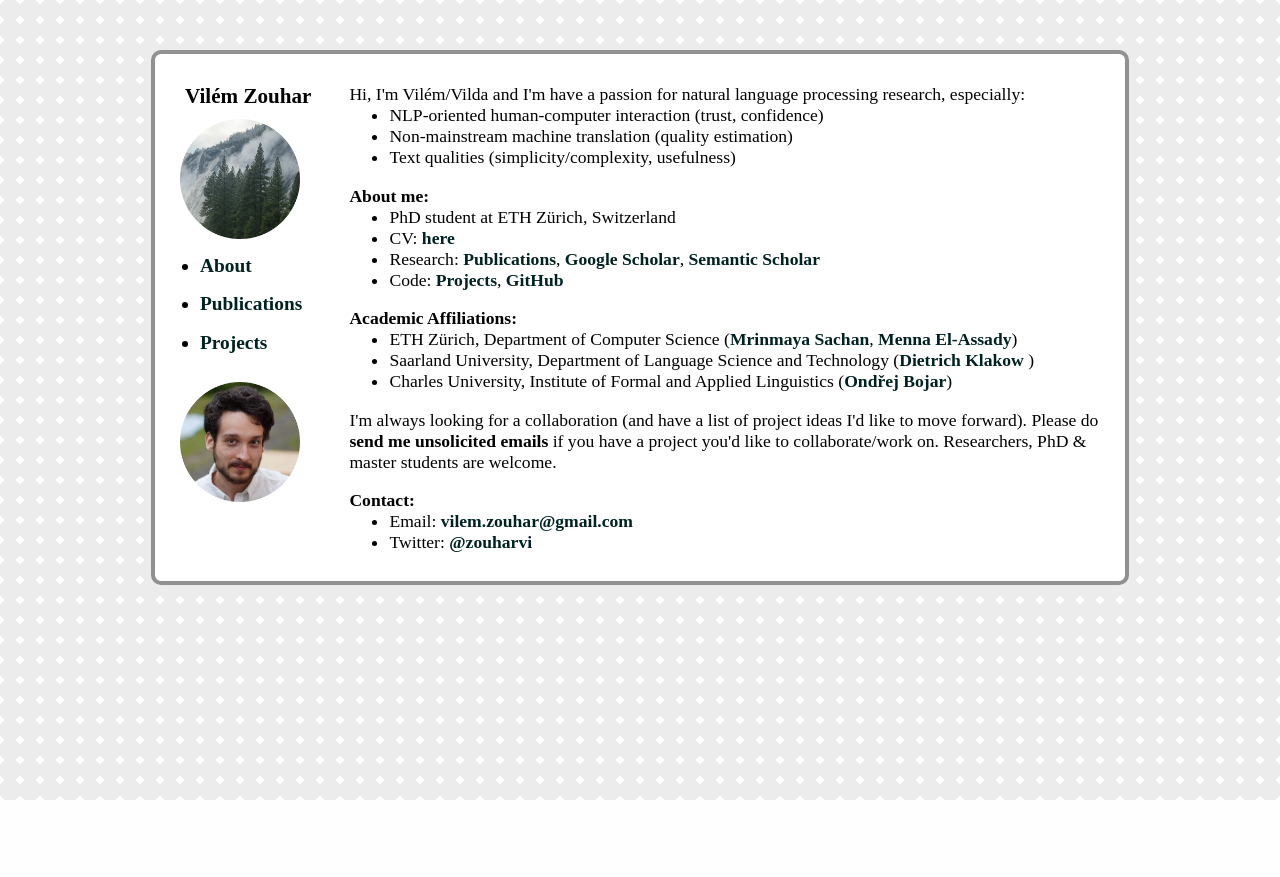
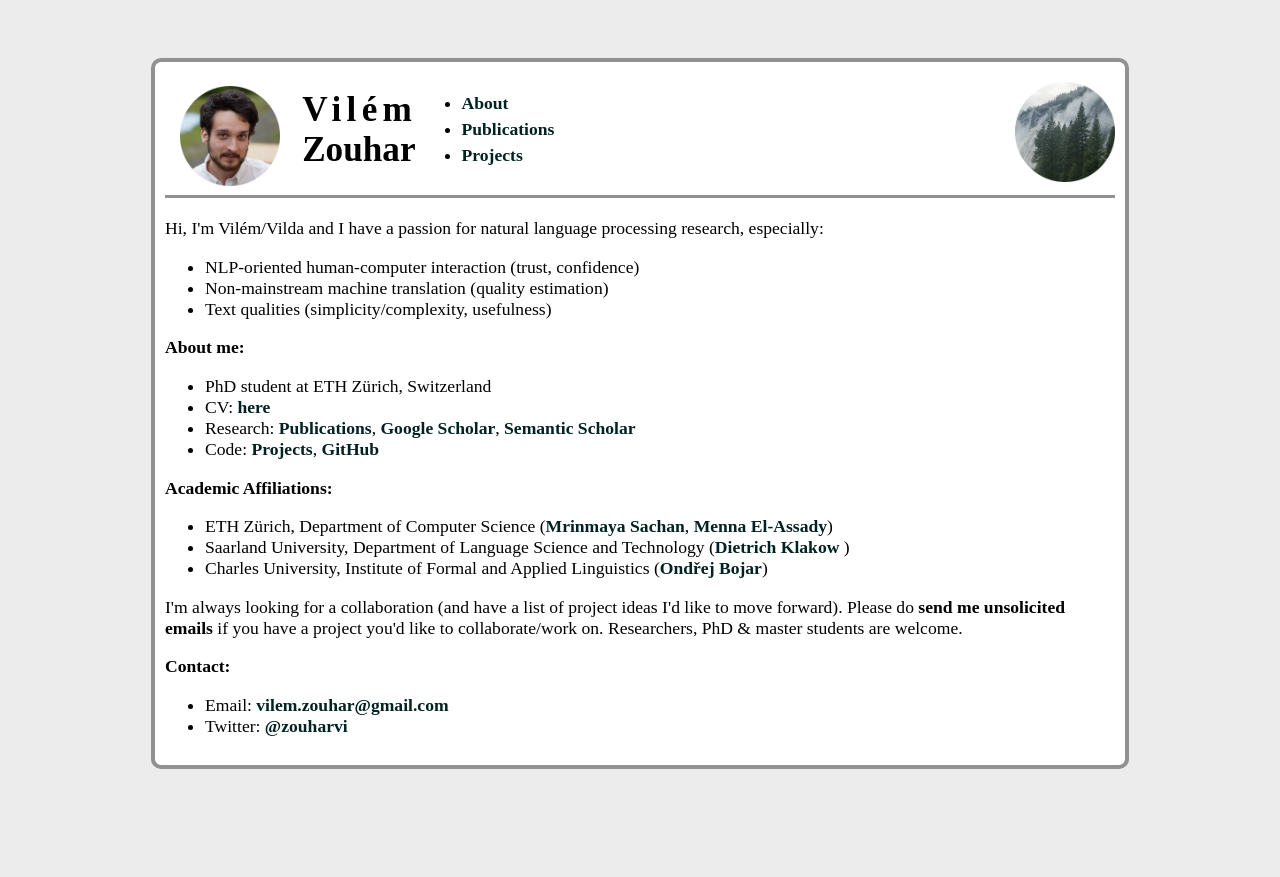
Before and after one commit to zouharvi/zouharvi, a PHP site: page /?p=1 in a window 1280 px wide. Before the commit the page ends 800 px from the top, so only its background shows below. Run offline with PHP 8.4, Linux system fonts and the light colour scheme; some web fonts are replaced.

Commit message:
update style

```diff
--- a/index.php
+++ b/index.php
@@ -9,7 +9,7 @@
   <meta name="author" content="Vilém Zouhar">
   <link href="https://fonts.googleapis.com/css2?family=Inria+Sans" rel="stylesheet">
   <link href="https://fonts.googleapis.com/css2?family=Inria+Serif" rel="stylesheet">
-  <link rel='stylesheet' type='text/css'  href='src/style.css?v=4'>
+  <link rel='stylesheet' type='text/css'  href='src/style.css?v=5'>
   <link rel='icon'       type='image/png' href='src/favicon.png'>
   <title>(Vilda) Vilém Zouhar</title>
   <meta name="viewport" content="width=550px">
@@ -27,27 +27,11 @@
 
 <body style='padding-top: 50px; padding-bottom: 100px;'>
   <div id='whole'>
-    <div id='menu'>
-      <header id='name' style='margin-left: 20px; margin-top: 20px; font-size: 1.2em;'>
-        <a href="/" style="color: black;">Vilém Zouhar</a>
-      </header>
-      <img
-        src='src/portrait_2.webp'
-        alt='photo of mountains and trees'
-        style='width: 120px; margin-left: 15px; margin-top: 10px;'
-      >
-      <nav style="width: 150px; margin-left: -5px; display: inline-block;">
-        <br>
-        <ul>
-          <li><a href='?p=about'>About</a></li>
-          <li><a href='?p=publications'>Publications</a>
-          <li><a href='?p=projects'>Projects</a>
-        </ul>
-      </nav>
+    <div id='menu' style="width: 100%; vertical-align: top">
       <img
         src='src/portrait_1.webp'
         alt='photo of Vilém'
-        style='width: 120px; margin-left: 15px;'
+        style='width: 100px; margin-left: 15px;'
         onmouseover="this.src='src/portrait_3.webp'"
         onmouseout="this.src='src/portrait_1.webp'"
       >
@@ -55,9 +39,28 @@
         src='src/portrait_3.webp'
         style="width:0px"
       >
+      <header id='name' style='font-size: 2em; display: inline-block; margin-left: 10pt;'>
+        <a href="/" style="color: black;">
+          <span style="letter-spacing: 0.15em;">Vilém</span>
+            <br>Zouhar
+        </a>
+      </header>
+      <span id="header_nothing"></span>
+      <ul style="display: inline-block; text-align: left;">
+        <li><a href='?p=about'>About</a></li>
+        <li><a href='?p=publications'>Publications</a></li>
+        <li><a href='?p=projects'>Projects</a></li>
+      </ul>
+      <img
+        id="img_trees"
+        src='src/portrait_2.webp'
+        alt='photo of mountains and trees'
+        style='width: 100px; margin-left: 15px; margin-top: 10px; float: right;'
+      >
     </div>
 
-    <main id='container' style='display: inline-block; max-width: 760px; width: 100%;'>
+    <hr style="border: none; height: 3px; color: #919191; background-color: #919191;">
+
     <div style='width: 100%;'>
       <?php
           $allowed = array('about', 'projects', 'publications');
@@ -67,7 +70,6 @@
               include("pages/about.php");
       ?>
     </div>
-    </main>
   </div>
 </body>
 </html>
--- a/pages/about.php
+++ b/pages/about.php
@@ -1,5 +1,5 @@
 <p style="margin-top: 20px;">
-  Hi, I'm Vilém/Vilda and I'm have a passion for natural language processing research, especially:
+  Hi, I'm Vilém/Vilda and I have a passion for natural language processing research, especially:
   <ul>
   	<li>NLP-oriented human-computer interaction (trust, confidence)</li>
     <li>Non-mainstream machine translation (quality estimation)</li>
--- a/src/style.css
+++ b/src/style.css
@@ -4,6 +4,7 @@
 
 body {
   font-size: 1.1em;
+  background-color: #ececec;
 }
 
 .t_bold,
@@ -19,7 +20,7 @@ a {
 
 #menu {
   width: 160px;
-  /* todo: fix */
+  /* todo: fix font */
   font-family: 'Inria Serif';
   margin-right: 20px;
   display: inline-block;
@@ -28,7 +29,7 @@ a {
 
 #whole {
   max-width: 950px;
-  min-width: 450px;
+  min-width: 350px;
   margin: auto;
   border: 4px solid #919191;
   border-radius: 10px;
@@ -36,46 +37,38 @@ a {
   padding: 10px;
 }
 
-@media only screen and (max-width: 1000px) {
+@media only screen and (max-width: 560px) {
   #whole {
     margin-top: -50px;
   }
 
-  #menu {
-    width: 450px;
-    margin: auto;
+  #header_nothing {
     display: block;
   }
 
-  #name {
-    position: relative;
-    top: 20px;
-    left: 120px;
+  #img_trees  {
+    float: none !important
+  }
+
+  #menu {
+    text-align: center;
   }
 }
 
-nav {
-  font-size: 1.1em;
+#menu img {
+  vertical-align: bottom;
 }
 
-nav ul li {
-  line-height: 200%;
-}
-
-ul {
-  margin-top: -1em;
+#menu ul li {
+  line-height: 1.5em;
 }
 
 /* TOOLTIP */
-/* https://www.w3schools.com/howto/howto_css_tooltip.asp */
-
-/* Tooltip container */
 .tooltip {
   position: relative;
   font-weight: bold;
 }
 
-/* Tooltip text */
 .tooltip .tooltip_text {
   visibility: hidden;
   width: 270px;
@@ -91,7 +84,6 @@ ul {
   left: -110px;
 }
 
-/* Tooltip arrow */
 .tooltip .tooltip_text::after {
   content: "";
   position: absolute;
@@ -103,7 +95,6 @@ ul {
   border-color: #555 transparent transparent transparent;
 }
 
-/* Show the tooltip text when you mouse over the tooltip container */
 .tooltip:hover .tooltip_text {
   visibility: visible;
 }
@@ -127,16 +118,3 @@ table tr td:last-child {
 table td:nth-child(1) {
   width: auto;
 }
-
-body{
-  padding: 0;
-  margin: 0;
-  background-color: #ececec;
-  background-size: 20px 20px;
-  background-image: radial-gradient(
-      transparent 11px,
-      #ffffff 2px,
-      #ffffff 3px,
-      transparent 300px
-  );
-}
```
Lines whose indentation alone changed are shown as unchanged.
